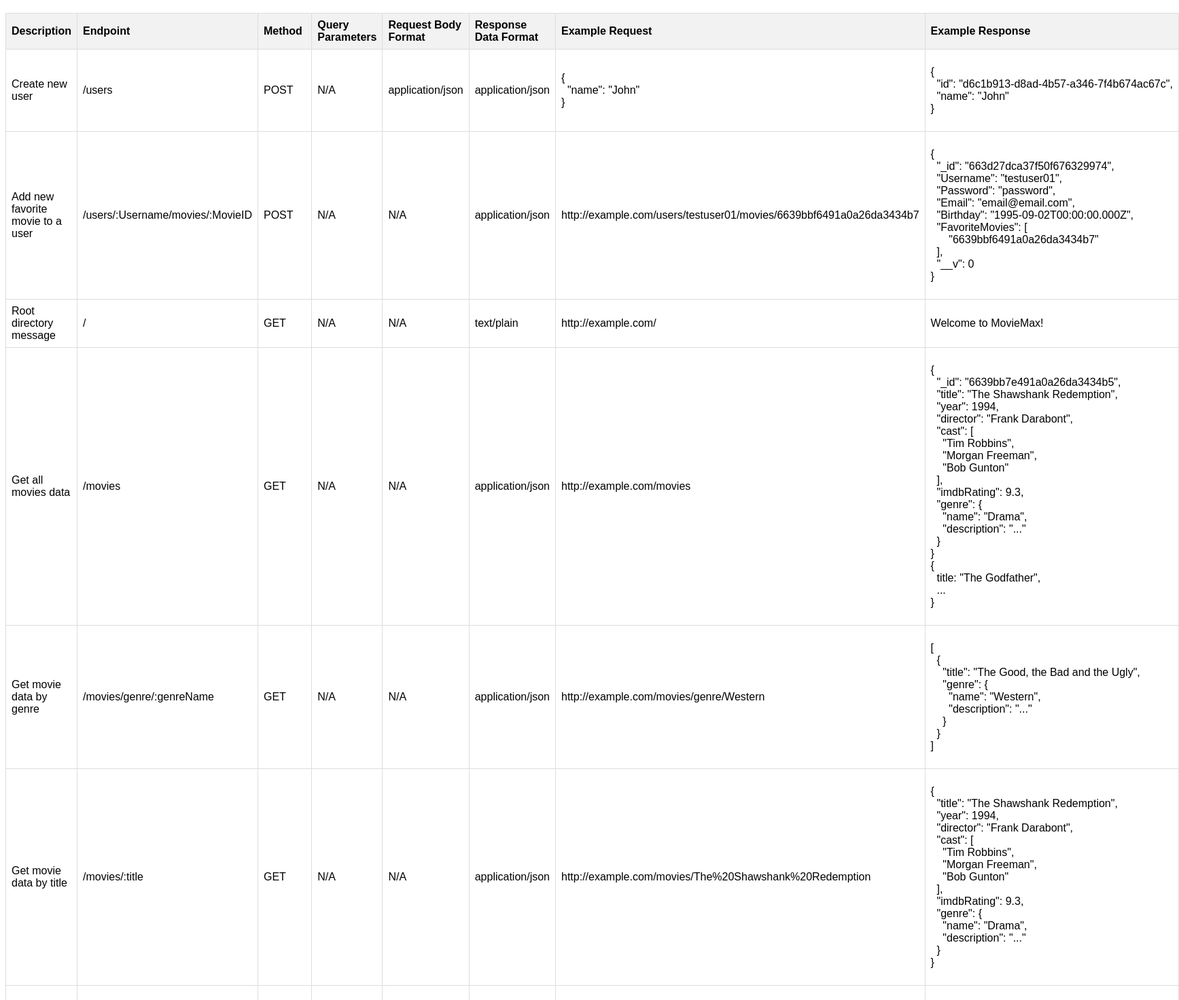
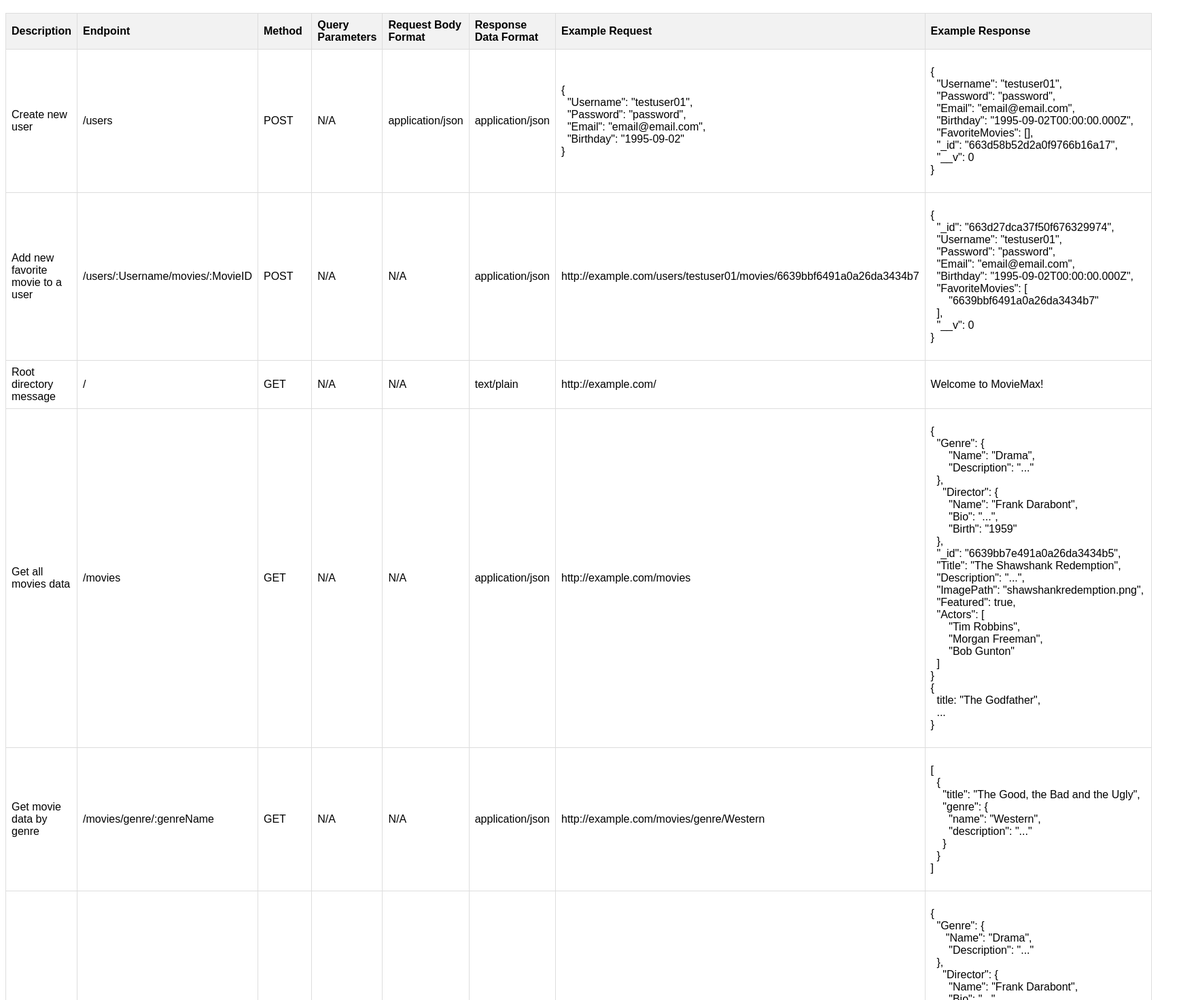
Before and after one commit to jdeebs/moviemax, a website: page public/documentation.html in a window 1280 px wide. Shown: the part 61-1533 px from the top of the page at 68% size, 1735 px wide, since content can reach past the window. Drawn offline with Linux system fonts and the light colour scheme.

```diff
--- a/public/documentation.html
+++ b/public/documentation.html
@@ -44,7 +44,7 @@
       <th>Example Response</th>
     </tr>
     <!-- Rows with API endpoints documentation -->
-    <!-- /user -->
+    <!-- /users -->
     <tr>
       <td>Create new user</td>
       <td>/users</td>
@@ -54,13 +54,21 @@
       <td>application/json</td>
       <td>
         <pre><code>{
-  "name": "John"
+  "Username": "testuser01",
+  "Password": "password",
+  "Email": "email@email.com",
+  "Birthday": "1995-09-02"
 }</code></pre>
       </td>
       <td>
         <pre><code>{
-  "id": "d6c1b913-d8ad-4b57-a346-7f4b674ac67c",
-  "name": "John"
+  "Username": "testuser01",
+  "Password": "password",
+  "Email": "email@email.com",
+  "Birthday": "1995-09-02T00:00:00.000Z",
+  "FavoriteMovies": [],
+  "_id": "663d58b52d2a0f9766b16a17",
+  "__v": 0
 }</code></pre>
       </td>
     </tr>
@@ -117,20 +125,25 @@
       </td>
       <td>
         <pre><code>{
+  "Genre": {
+      "Name": "Drama",
+      "Description": "..."
+  },
+    "Director": {
+      "Name": "Frank Darabont",
+      "Bio": "...",
+      "Birth": "1959"
+  },
   "_id": "6639bb7e491a0a26da3434b5",
-  "title": "The Shawshank Redemption",
-  "year": 1994,
-  "director": "Frank Darabont",
-  "cast": [
+  "Title": "The Shawshank Redemption",
+  "Description": "...",
+  "ImagePath": "shawshankredemption.png",
+  "Featured": true,
+  "Actors": [
       "Tim Robbins",
       "Morgan Freeman",
       "Bob Gunton"
-  ],
-  "imdbRating": 9.3,
-  "genre": {
-    "name": "Drama",
-    "description": "..."
-  }
+  ]
 }
 {
   title: "The Godfather",
@@ -174,19 +187,25 @@
       </td>
       <td>
         <pre><code>{
-  "title": "The Shawshank Redemption",
-  "year": 1994,
-  "director": "Frank Darabont",
-  "cast": [
+  "Genre": {
+     "Name": "Drama",
+      "Description": "..."
+  },
+    "Director": {
+      "Name": "Frank Darabont",
+      "Bio": "...",
+      "Birth": "1959"
+  },
+  "_id": "6639bb7e491a0a26da3434b5",
+  "Title": "The Shawshank Redemption",
+  "Description": "...",
+  "ImagePath": "shawshankredemption.png",
+  "Featured": true,
+  "Actors": [
       "Tim Robbins",
       "Morgan Freeman",
       "Bob Gunton"
-  ],
-  "imdbRating": 9.3,
-  "genre": {
-    "name": "Drama",
-    "description": "..."
-  }
+  ]
 }</code></pre>
       </td>
     </tr>
```
Also changed, not shown: index.js (+8 -17 lines), log.txt (+18 -0 lines). Lines whose indentation alone changed are shown as unchanged.
